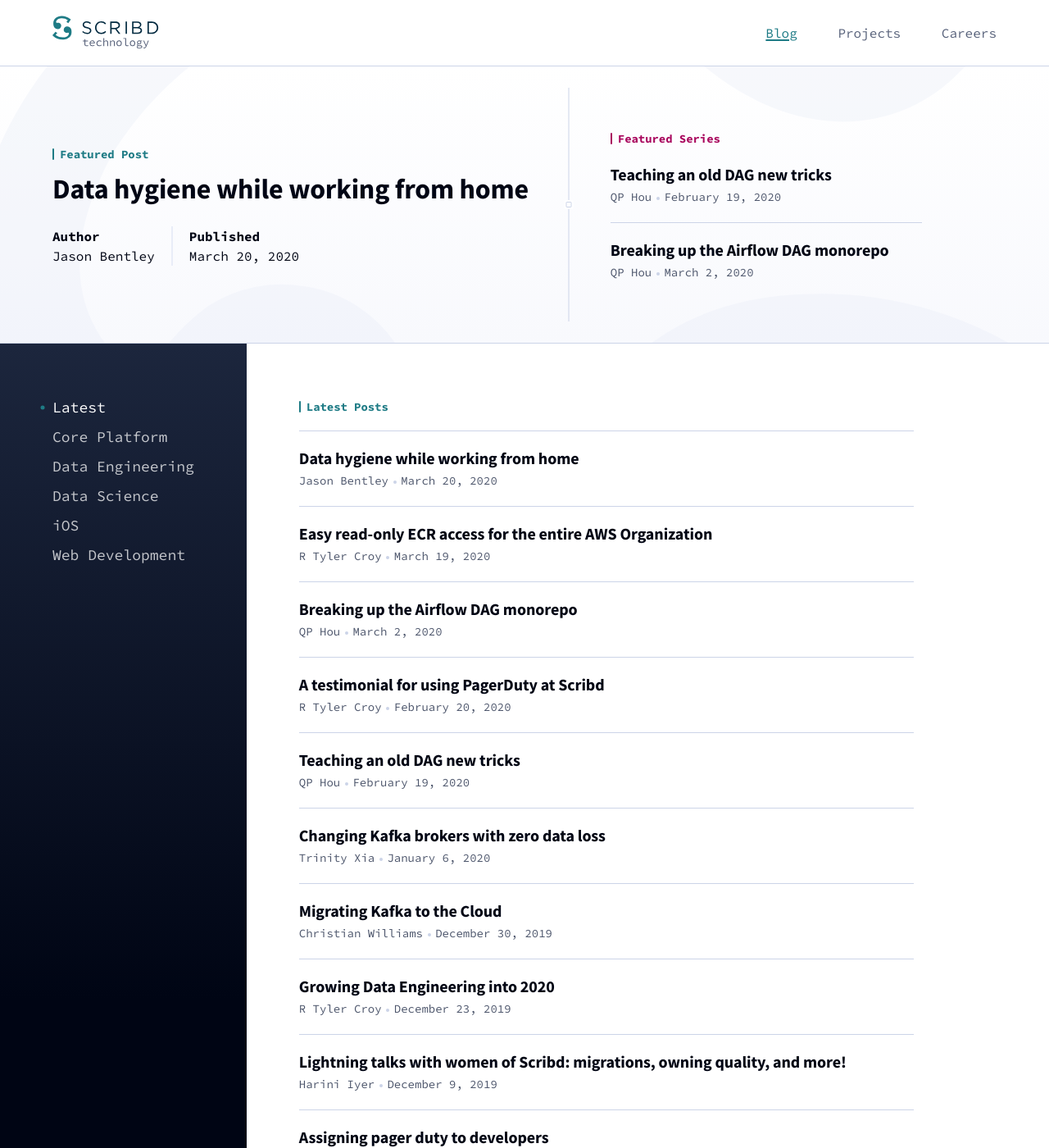
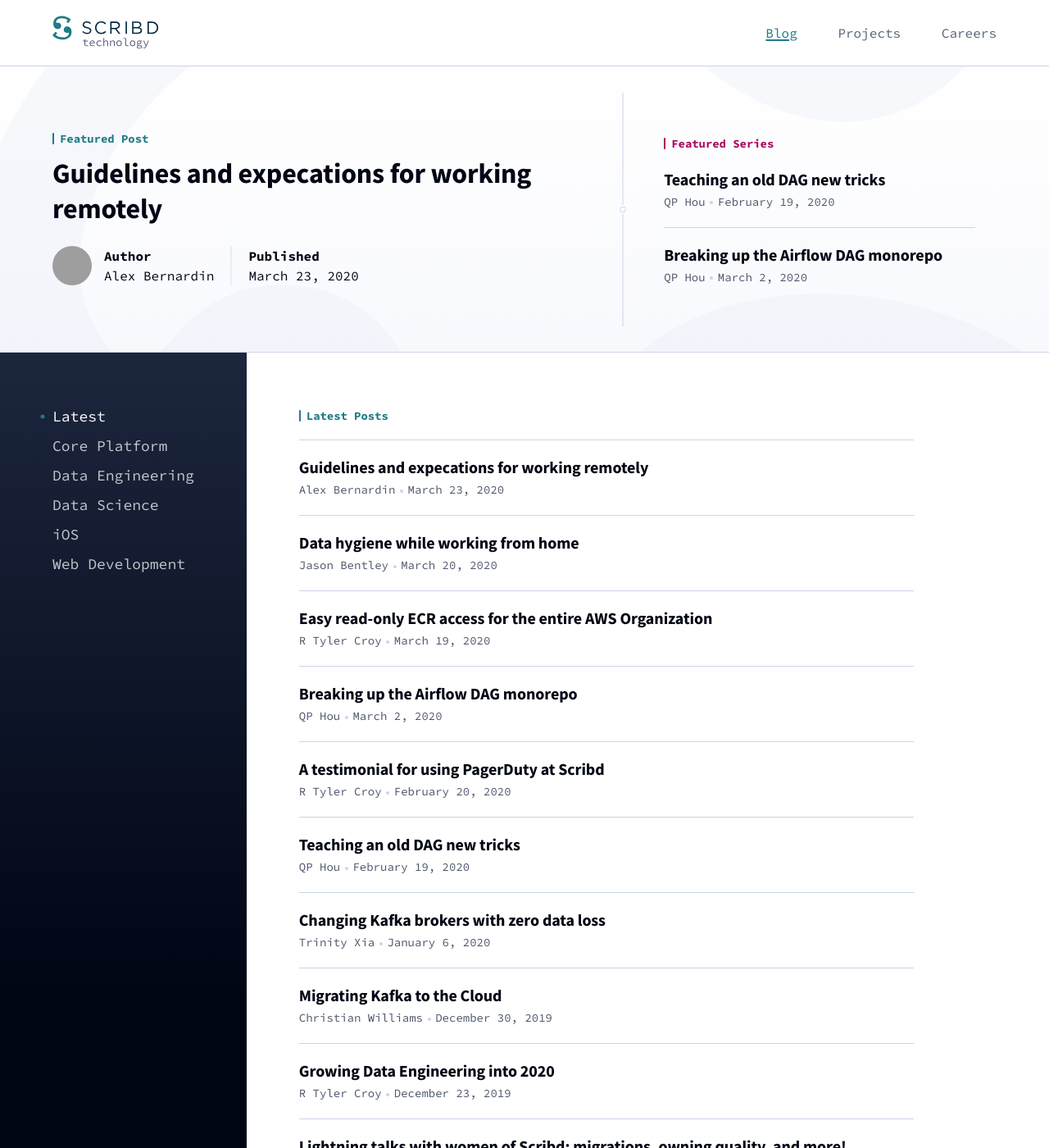
Before and after one commit to scribd/scribd.github.io, a Jekyll site: the page built from blog/index.html, in a window 1280 px wide and 1400 px high. Shown: the whole window at 82% size. Built offline with Jekyll 4.4.1, drawn with Linux system fonts in a browser that asks for light colours; the list of posts is cut into pages by our own code; some of the changed lines change nothing that is shown; some of the changed text lies outside the part shown; grey boxes are pictures that could not be loaded.

Commit message:
Add alex's remote working guidelines

```diff
--- a/_data/authors.yml
+++ b/_data/authors.yml
@@ -2,6 +2,10 @@
 # This data file contains all the authors for the blog, with their links,
 # description, etc
 ---
+
+alexjb:
+  name: Alex Bernardin
+  github: alexofmanytrades
 
 gwtrev:
   name: George Treviranus
--- /dev/null
+++ b/_posts/2020-03-23-working-remote-guidelines.md
@@ -0,0 +1,77 @@
+---
+layout: post
+title: "Guidelines and expecations for working remotely"
+tags:
+- remote
+- featured
+author: alexjb
+---
+
+Scribd has had some remote teams for almost a decade but only recently have we
+needed to be 100% remote which ended up being a very new concept for many
+employees. With our teams working from different locations all over the world,
+we rely heavily on video conferencing and Slack to keep team members connected
+and collaborating effectively.  Over time, we have identified a variety of best
+practices for folks who are working ‘remotely’ - meaning not in the room with
+their colleagues.
+
+## With the Team
+
+* Talk about it! Don’t assume that everyone works best the same way. Have
+  discussions with your team about what works well for you and
+  what’s challenging. Some teams may have established more explicit
+  guidelines already.
+* Set expectations about how people can get your attention - Slack tags, direct
+  mentions, email, etc
+* Check-in periodically about what’s working, what should change
+
+## On Slack
+
+* Respond promptly during working hours, even if only to let people know that you’ll get back to them.
+* Use ‘Away’ and ‘Do Not Disturb’ functions to indicate when you’re unavailable, such as on PTO/vacation or outside your working hours.
+* Use the [Google Calendar/Slack plugin](https://slack.com/help/articles/206329808-Google-Calendar-for-Slack) if you want Slack to automatically indicate when you’re in meetings.
+* Some groups have expectations to know when people are on lunch or otherwise
+  away from keyboard for a while, so check in with your team(s) and negotiate.
+
+## On Calendar
+
+* Set your working hours through [this
+    setting](https://support.google.com/calendar/answer/7638168?hl=en) in Google Calendar.
+* When you are out of the home-office, block your work calendar. This helps
+  people understand when you are and are not available for collaboration.
+
+## On video
+
+* **Have a solid connection**
+    * Be mindful of your bandwidth, computer processor, etc
+    * Internet connections/bandwidth in shared spaces are unreliable; be mindful about taking meetings in new/untested environments
+* **Be visible**
+    * Light your face! Pay attention to if you’re backlit and look like a silhouette
+    * Video on, unless there are connection problems, or another really good reason
+* **Be audible**
+    * Invest in a good microphone / headphones
+    * Mute if there are problematic background noises
+* **Be present**
+    * Avoid multitasking
+    * Speak up / contribute to discussion
+
+
+## Timezones
+
+* Meetings like All Hands are recorded and can be watched on demand; usually
+  for a couple of days afterwards.
+* Your coworkers will sometimes make mistakes when scheduling meetings! Always
+  assume best intentions, and be vocal in requesting rescheduling when they
+  fall outside your working hours.
+* Prepare for asynchronous work communications, ensure you have unblocked type
+  of work when the other office is off hours.
+* Prepare for others to be ending their day before or after yours.  Set alerts
+  to ensure you have time to communicate in advance.
+
+
+---
+
+Across the industry there are those with plenty of remote-work experience
+sharing their tips. I encourage you to consider them all, discuss with your
+team, and piece together what practices are going to help you stay effective
+while we all stay home.
```
